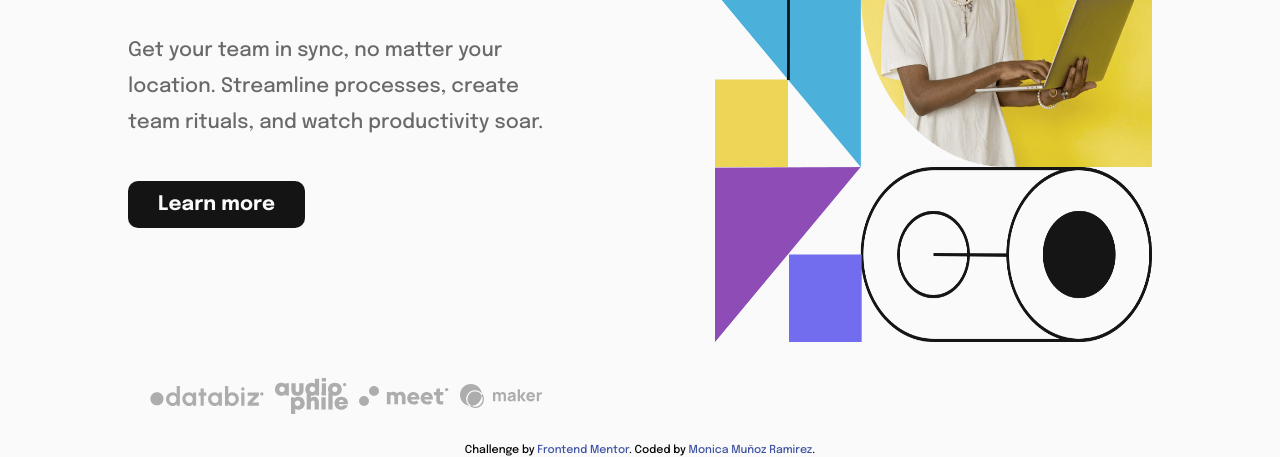
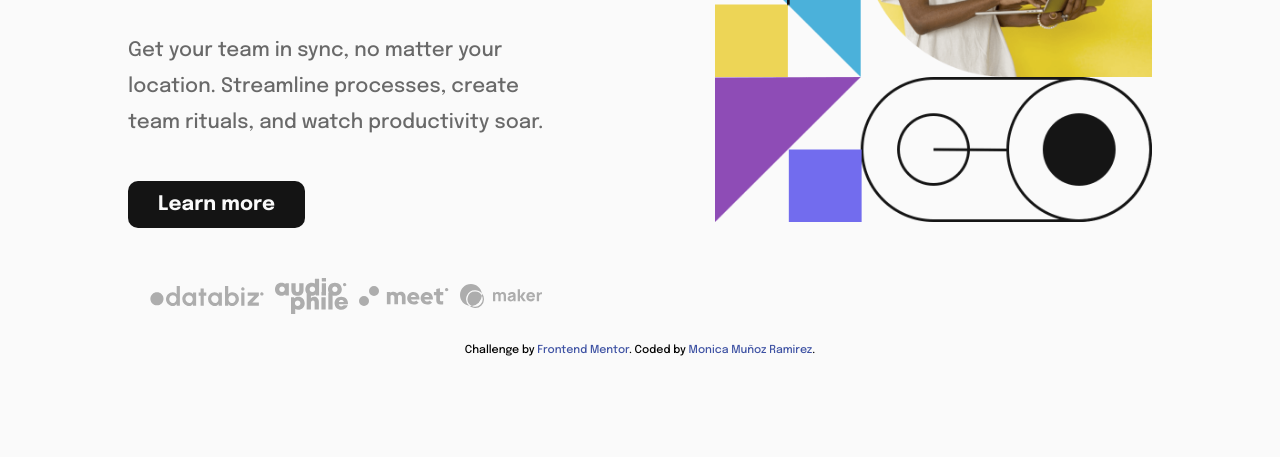
Before and after one commit to kayoJr/Intro-section-with-dropdown-navigation, a plain HTML site: page index.html in a window 1280 px wide. Shown: the part 511-968 px from the top of the page. After the commit the page ends 868 px from the top, so only its background shows below. Drawn offline with Linux system fonts and the light colour scheme.

Commit message:
Add files via upload

```diff
--- a/build/css/app.css
+++ b/build/css/app.css
@@ -618,7 +618,7 @@ body {
 @media (min-width: 768px) {
   .main__image {
     background-image: url(../img/image-hero-desktop.png);
-    height: 70rem;
+    height: 58rem;
     grid-column: 2/3;
     margin-top: 8rem;
     margin-bottom: 2rem;
@@ -679,9 +679,4 @@ body {
   max-width: 90%;
   margin: 0 auto;
 }
-@media (min-width: 768px) {
-  .about__clients {
-    margin-top: 10rem;
-  }
-}
 /*# sourceMappingURL=app.css.map */
```
Also changed, not shown: 1 other file.
